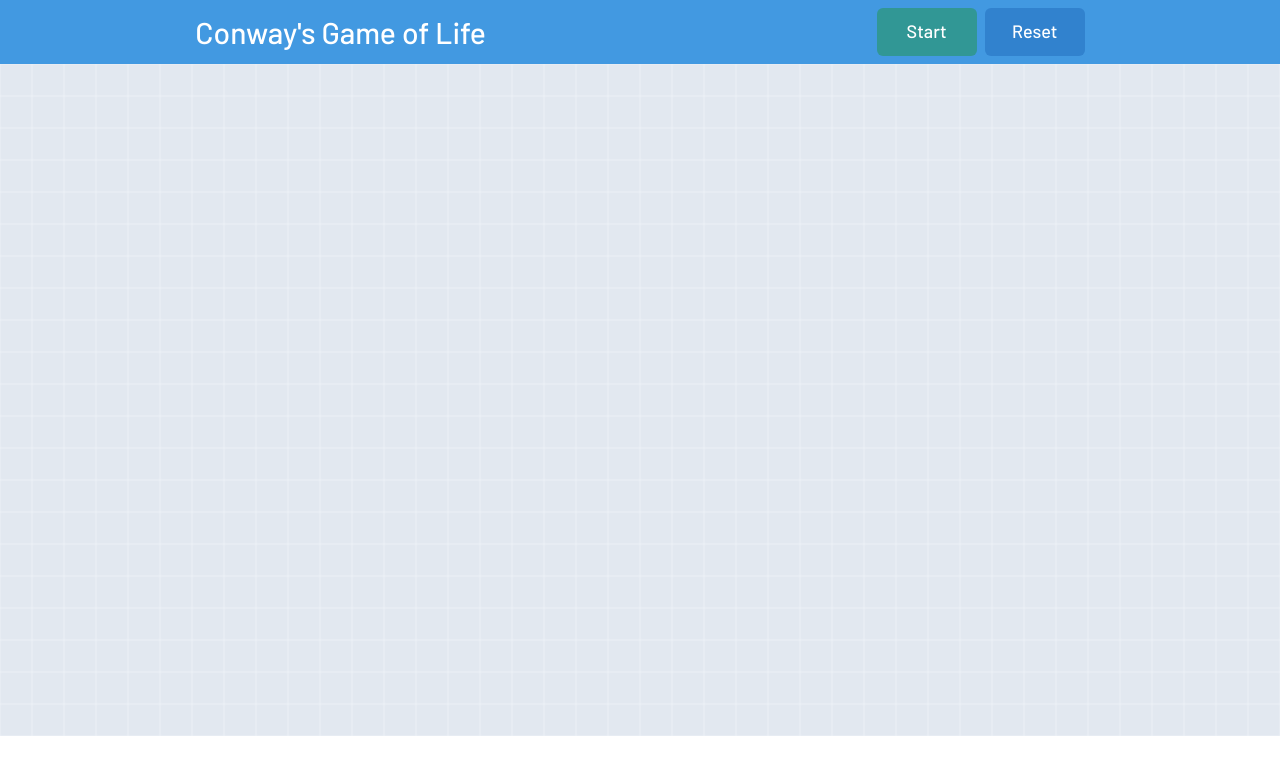
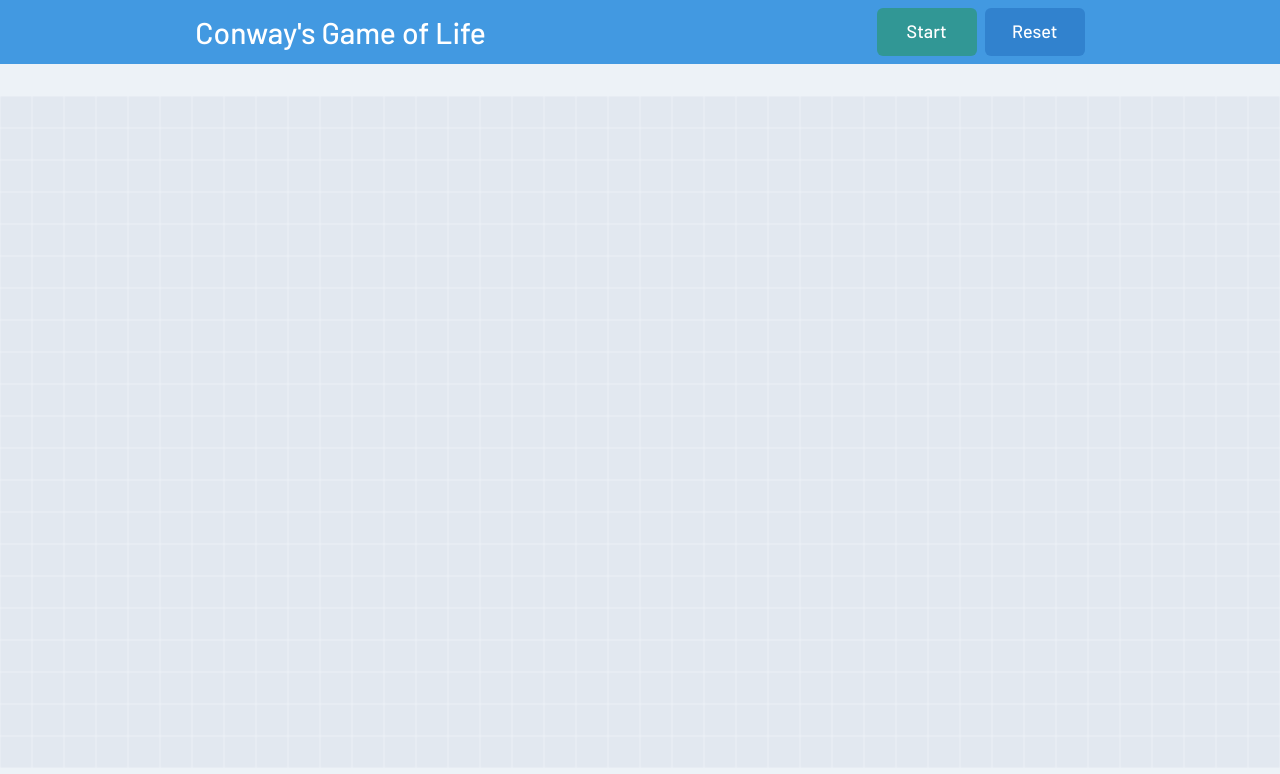
Before and after one commit to jgabriel1/conways-game-of-life, a React (Create React App) app in the folder gol-react/: page / in a window 1280 px wide. Shown: the top 774 px of the page. Built offline with nearby package versions, Linux system fonts and the light colour scheme.

Commit message:
Fixed vertical alignment.

```diff
--- a/gol-react/src/components/AppContainer.tsx
+++ b/gol-react/src/components/AppContainer.tsx
@@ -2,5 +2,9 @@ import React from 'react';
 import { Flex } from '@chakra-ui/react';
 
 export const AppContainer: React.FC = ({ children }) => {
-  return <Flex flexDir="column">{children}</Flex>;
+  return (
+    <Flex flexDir="column" h="100vh" w="100vw">
+      {children}
+    </Flex>
+  );
 };
--- a/gol-react/src/components/Grid.tsx
+++ b/gol-react/src/components/Grid.tsx
@@ -16,13 +16,12 @@ export const Grid: React.FC = () => {
   );
 
   return (
-    <Flex align="center" justify="center" bg="gray.100">
+    <Flex align="center" justify="center" bg="gray.100" flex="1">
       <ChakraGrid
         templateColumns={`repeat(${cellsHorizontal}, 1fr)`}
         templateRows={`repeat(${cellsVertical}, 1fr)`}
         onMouseDown={() => setIsMouseDown(true)}
         onMouseUp={() => setIsMouseDown(false)}
-        height="100%"
       >
         {grid.map((row, rowIndex) =>
           row.map((isAlive, cellIndex) => (
```
